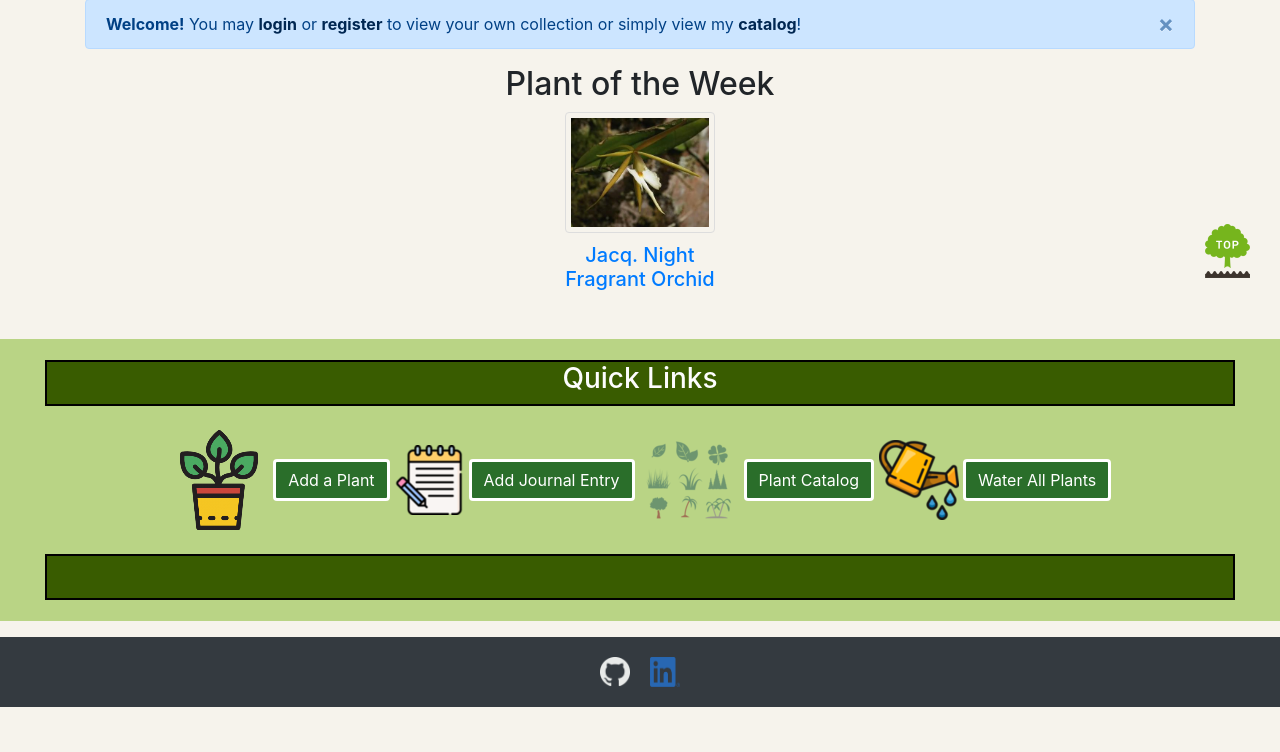
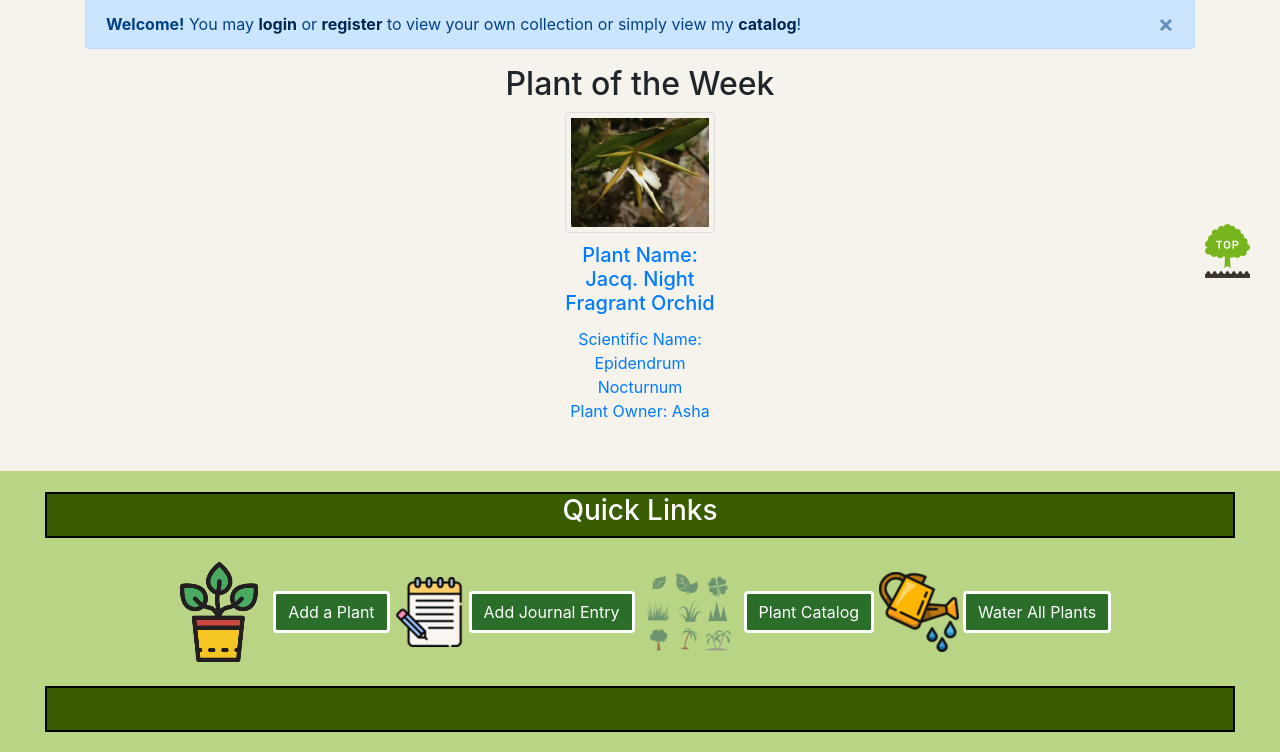
Before and after one commit to jtc21am/houseplant, a Django app: page / in a window 1280 px wide. Shown: the part 492-1244 px from the top of the page. Before the commit the page ends 1199 px from the top, so only its background shows below. Run offline with Django 4.2, Linux system fonts and the light colour scheme; data comes from the database, SQL or seed files in the repository; both versions use the stored data as it was after the commit; some libraries are stand-ins or nearby versions.

Commit message:
Modify random plant to cache, add cancel btns

```diff
--- a/myhouseplant/journal/templates/journal/entry_form.html
+++ b/myhouseplant/journal/templates/journal/entry_form.html
@@ -40,7 +40,7 @@
                     </fieldset>
                     <div class="form-group">
                         <button class="btn btn-outline-info" type="submit">Submit</button>
-                        <a class="btn btn-outline-danger" href="{% url 'choose-plant' %}">Cancel</a> <!-- Added cancel button -->
+                        <a class="btn btn-outline-danger" href="{% url 'journal-home' %}">Cancel</a> <!-- Added cancel button -->
                     </div>
                 </form>
             </div>
--- a/myhouseplant/journal/templates/journal/plant_detail.html
+++ b/myhouseplant/journal/templates/journal/plant_detail.html
@@ -86,6 +86,7 @@
                 {% if object.owner == user %}
                     <a href="{% url 'plant-update' object.id %}" role="button" class="btn btn-outline-secondary btn-sm">Update</a>
                     <a href="{% url 'plant-delete' object.id %}" class="btn btn-outline-danger btn-sm">Delete</a>
+                    <a href="{% url 'journal-home' %}" class="btn btn-outline-warning btn-sm">Cancel</a>
                 {% endif %}
             </div>
         </div>
--- a/myhouseplant/journal/templates/journal/plant_form.html
+++ b/myhouseplant/journal/templates/journal/plant_form.html
@@ -34,8 +34,10 @@
                     <div class="form-group">
                         {% if object %}
                             <button class="btn btn-outline-info" type="submit">Update</button>
+                            <a class="btn btn-outline-secondary" href="{% url 'plant-detail' object.id %}">Cancel</a>
                         {% else %}
                             <button class="btn btn-outline-info" type="submit">Create</button>
+                            <a class="btn btn-outline-secondary" href="{% url 'journal-home' %}">Cancel</a>
                         {% endif %}
                     </div>
                     <p>Note: If you are on a PC and uploading an unedited image taken from an iOS device, the image may appear incorrectly due to a <a href="https://stackoverflow.com/questions/10600613/ios-image-orientation-has-strange-behavior">known Apple issue</a>.</p>
--- a/myhouseplant/journal/templates/journal/plant_week.html
+++ b/myhouseplant/journal/templates/journal/plant_week.html
@@ -43,18 +43,19 @@ body {
     <h2>Plant of the Week</h2>
     {% if random_plant %}
       <div class="thumbnail-container">
-        <a target="_blank" href="img_forest.jpg">
+        <a target="_blank" href="{% url 'plant-detail' random_plant.id %}">
           <div class="col-card mb-5">
             <div class="card-img-container">
               <img src="{{ random_plant.image.url }}" class="thumbnail-img" alt="{{ random_plant.name }}">
             </div>
-            <h5 class="card-title">{{ random_plant.name }}</h5>
-            <p class="card-text">{{ random_plant.description }}</p>
+            <h5 class="card-title">Plant Name: {{ random_plant.name }}</h5>
+            <p class="card-text">Scientific Name: {{ random_plant.scientific }}</p>
+            <p class="card-text">Plant Owner: {{ random_plant.owner.username }} </p>
           </div>
         </a>
       </div>
     {% else %}
-      <p>No plants available for this week.</p>
+      <p>No plants available for this week</p>
     {% endif %}
   </div>
     </a>
--- a/myhouseplant/journal/templates/journal/rasp.html
+++ b/myhouseplant/journal/templates/journal/rasp.html
@@ -74,7 +74,7 @@ body {
 </div>
 
 <div class="image-wrapper">
-  <img src="{% static 'journal/moisture_graph1.png' %}" alt="Cactus May 2023 Moisture">
+  <img src="{% static 'journal/moisture_graph1.png' %}" alt="May 2023 Moisture - Curry Leaf">
   <p class="image-title">May 2023 Moisture - Curry Leaf</p>
 </div>
 
```
Also changed, not shown: myhouseplant/db.sqlite3.
